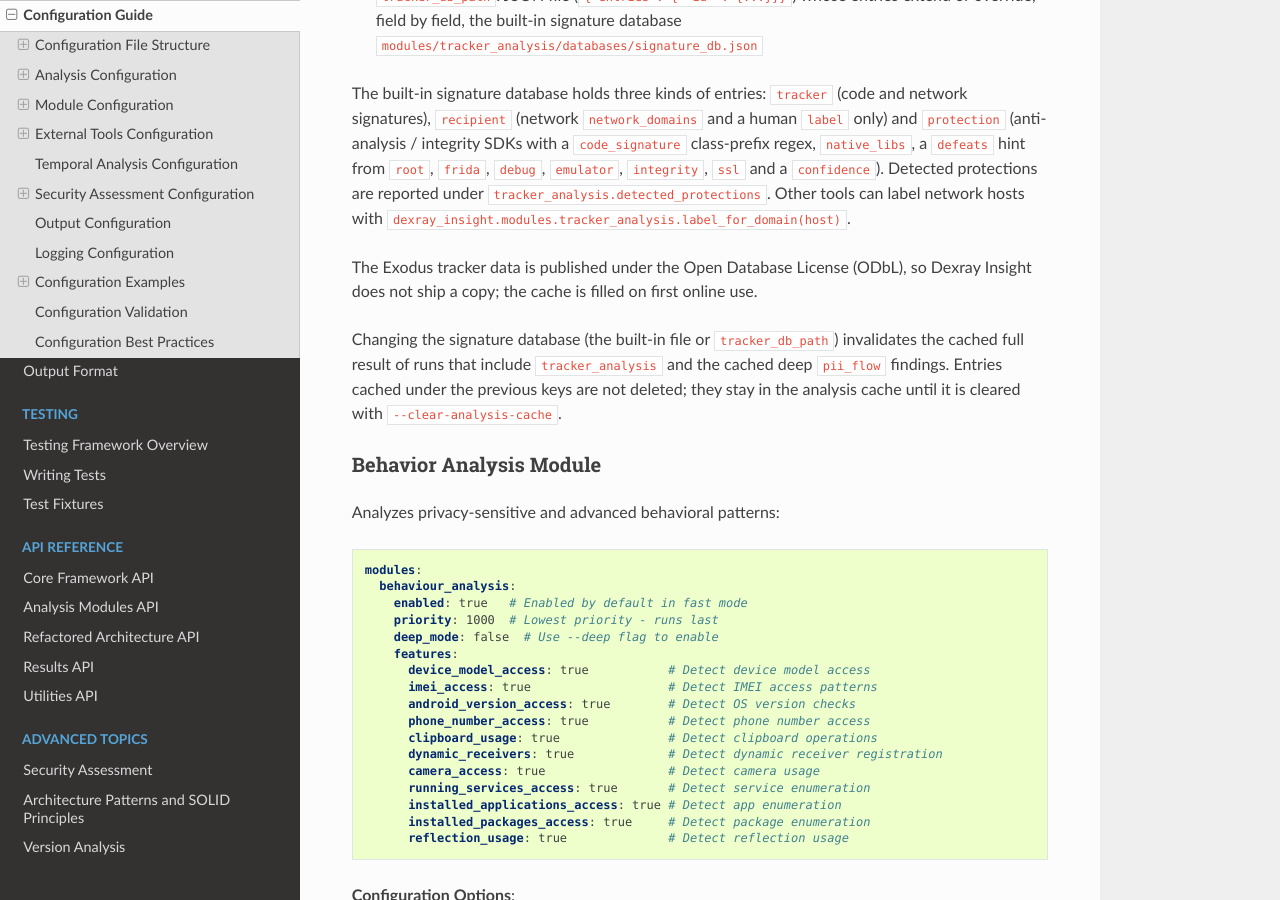
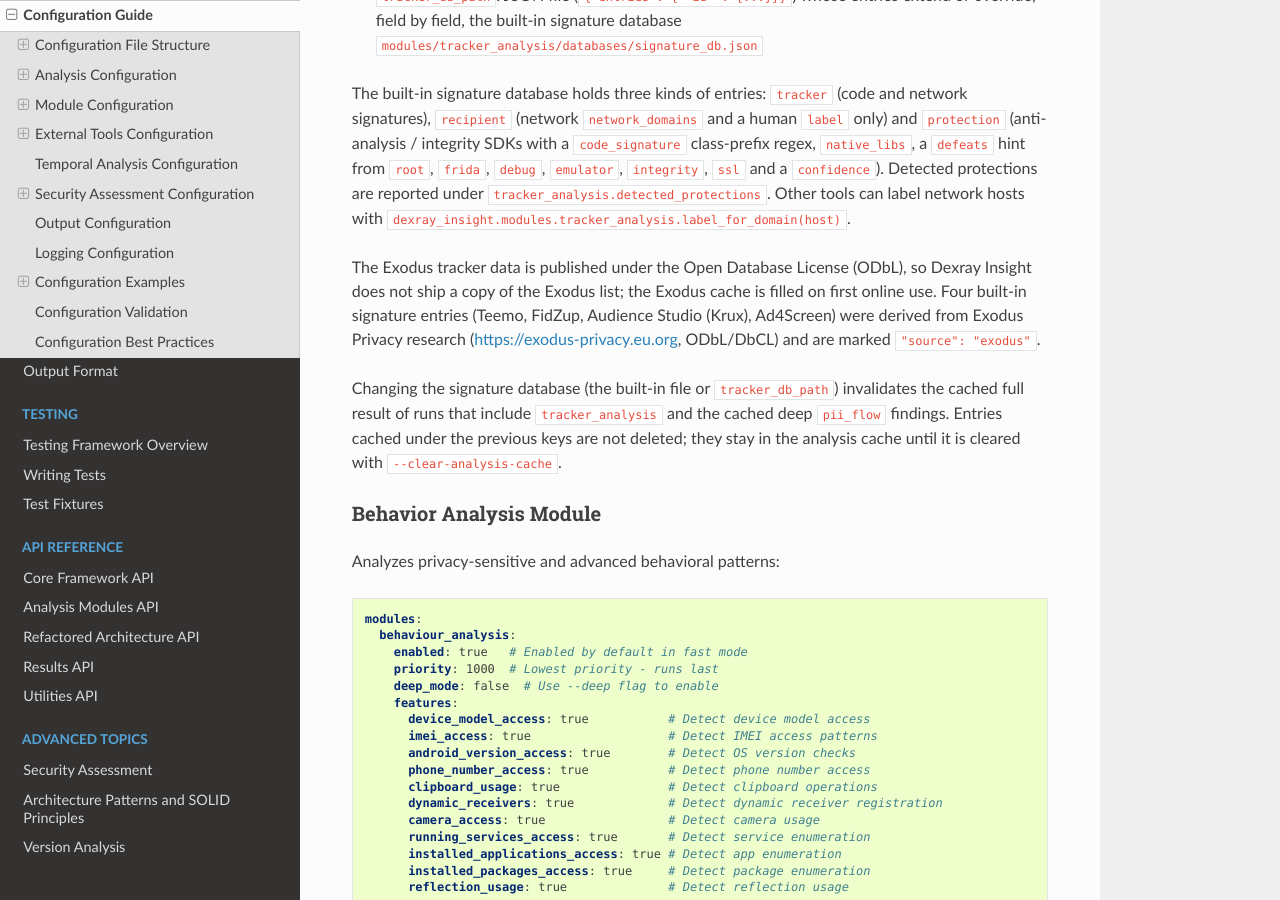
Before and after one commit to fkie-cad/Sandroid_Dexray-Insight, a Sphinx documentation site: the page built from docs/configuration.rst, in a window 1280 px wide and 900 px high, scrolled down 5053 px. Built offline with Sphinx 7.4.7 and the Read the Docs theme 3.1.0, drawn with Linux system fonts in a browser that asks for light colours; pages that are not in the unit, such as notebooks, are missing from menus; the version number could not be read and is left out.

Commit message:
docs(tracker): mark the Exodus-derived built-in entries with their source
Teemo, FidZup, Audience Studio (Krux) and Ad4Screen came from the
"Exodus Privacy patterns (from their API research)" block of the old
Python dict; that provenance comment was lost in the JSON move. Mark them
"source": "exodus" and state in the docs that no copy of the Exodus list
is shipped, but these four entries derive from Exodus research
(ODbL/DbCL).

Co-Authored-By: Claude Opus 5.5 <noreply@anthropic.com>

```diff
--- a/docs/configuration.rst
+++ b/docs/configuration.rst
@@ -264,7 +264,10 @@ human ``label`` only) and ``protection`` (anti-analysis / integrity SDKs with a
 with ``dexray_insight.modules.tracker_analysis.label_for_domain(host)``.
 
 The Exodus tracker data is published under the Open Database License (ODbL),
-so Dexray Insight does not ship a copy; the cache is filled on first online use.
+so Dexray Insight does not ship a copy of the Exodus list; the Exodus cache is
+filled on first online use. Four built-in signature entries (Teemo, FidZup,
+Audience Studio (Krux), Ad4Screen) were derived from Exodus Privacy research
+(https://exodus-privacy.eu.org, ODbL/DbCL) and are marked ``"source": "exodus"``.
 
 Changing the signature database (the built-in file or ``tracker_db_path``)
 invalidates the cached full result of runs that include ``tracker_analysis``
```
Also changed, not shown: 3 other files.
